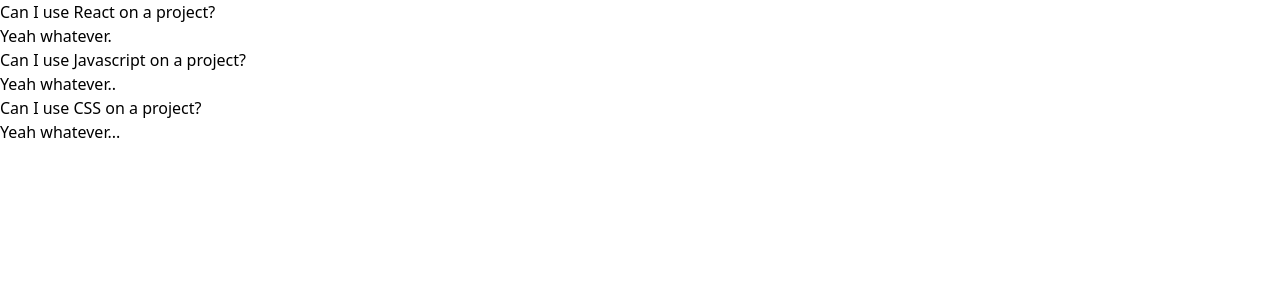
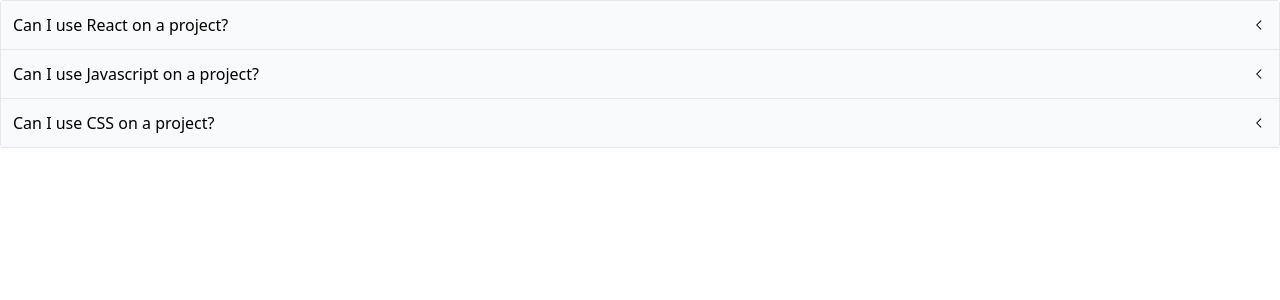
Before and after one commit to joaoiguana/comps, a React (Create React App) app: page / in a window 1280 px wide. Shown: the top 300 px of the page. Built offline with nearby package versions, Linux system fonts and the light colour scheme.

Commit message:
worked on accordion feature

```diff
--- a/src/components/Accordion.js
+++ b/src/components/Accordion.js
@@ -1,14 +1,36 @@
+import { useState } from 'react';
+import { GoChevronDown, GoChevronLeft } from 'react-icons/go';
+
 function Accordion({ items }) {
-  const renderedItems = items.map((item) => {
+  const [expandedIndex, setExpandedIndex] = useState(-1);
+
+  const handleClick = (nextIndex) => {
+    if (expandedIndex === nextIndex) {
+      setExpandedIndex(-1);
+    } else {
+      setExpandedIndex(nextIndex);
+    }
+  }
+
+  const renderedItems = items.map((item, index) => {
+    const isExpanded = index === expandedIndex;
+
+    const icon = <span>
+      {isExpanded ? <GoChevronDown /> : <GoChevronLeft />}
+    </span>
+
     return (
       <div key={item.id}>
-        <div>{item.label}</div>
-        <div>{item.content}</div>
+        <div className='flex justify-between p-3 bg-gray-50 border-b items-center cursor-pointer' onClick={() => handleClick(index)}>
+          {item.label}
+          {icon}
+        </div>
+        {isExpanded && <div className='border-b p-5'>{item.content}</div>}
       </div>
     );
   });
 
-  return <div>{renderedItems}</div>;
+  return <div className='border-x border-t rounded'>{renderedItems}</div>;
 }
 
 export default Accordion;
```
